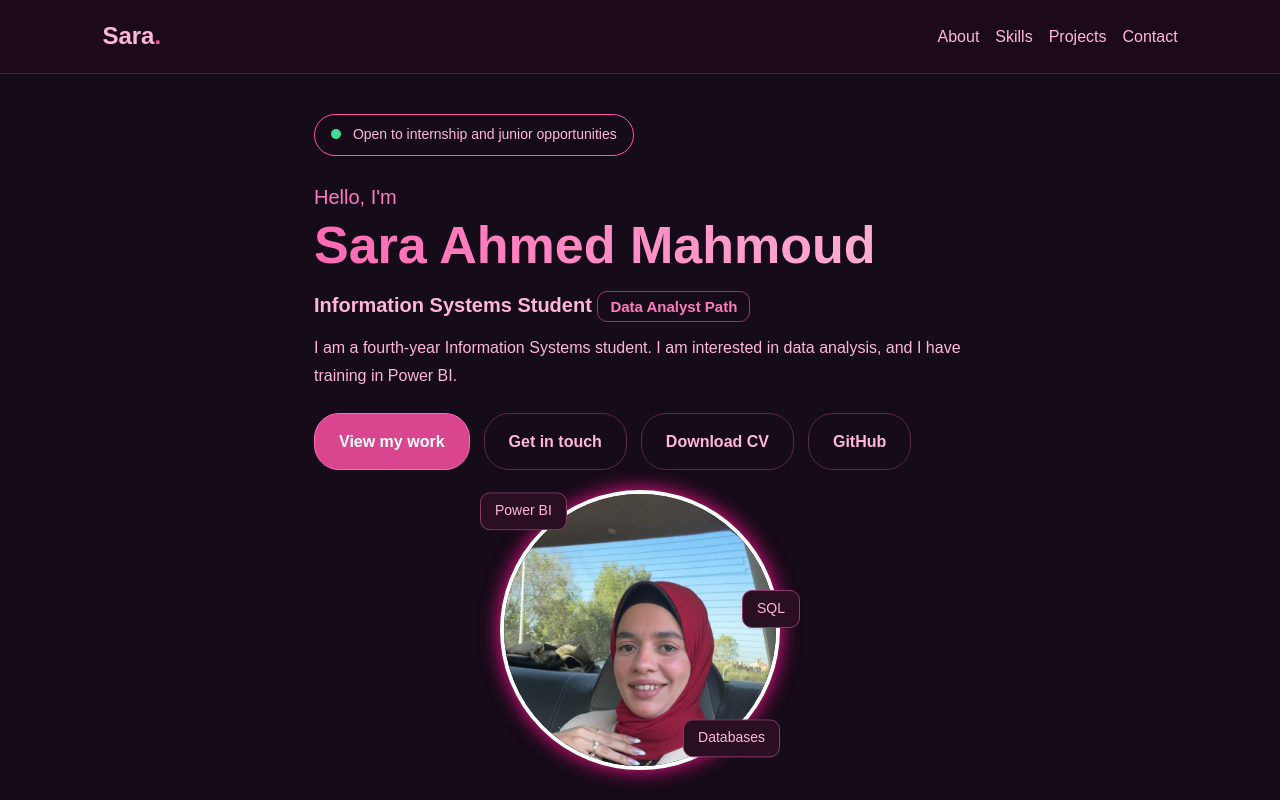
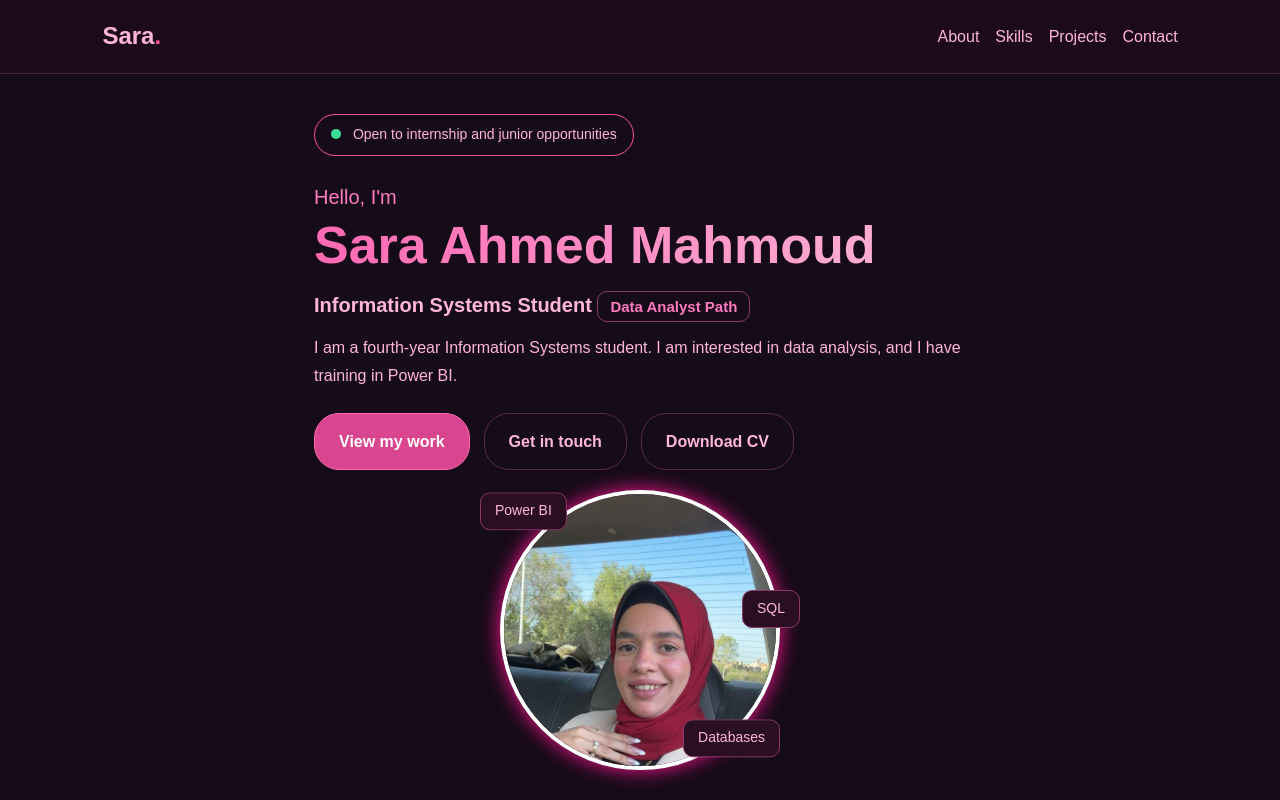
Before and after one commit to Sara-Ahmed1102004/sara-portfolio, a plain HTML site: page index.html in a window 1280 px wide. Shown: the top 800 px of the page. Drawn offline with Linux system fonts and the light colour scheme.

Commit message:
Fix HTML formatting and structure

```diff
--- a/index.html
+++ b/index.html
@@ -31,7 +31,6 @@
     <a href="#projects" class="btn primary">View my work</a>
     <a href="#contact" class="btn">Get in touch</a>
     <a href="cv2004.pdf" class="btn" download>Download CV</a>
-    <a href="https://github.com/Sara-Ahmed1102004" class="btn" target="_blank">GitHub</a>
 </div>
 
         <div class="photo">
```
